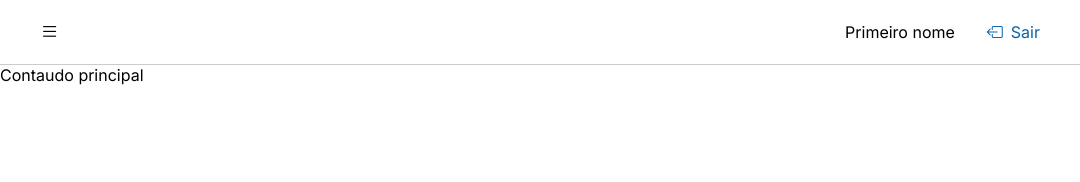
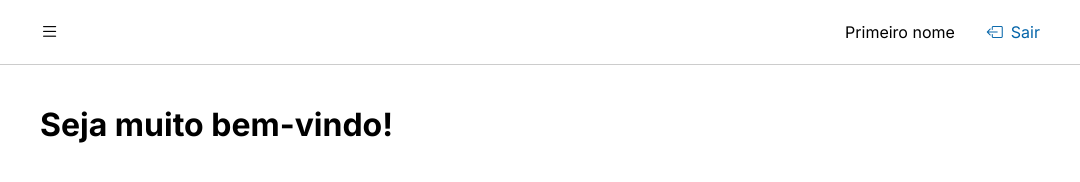
Before and after one commit to Guilherme-Nasciutti/Projeto_Adulao, an Electron app: page page/home.html in a window 1080 px wide. Both pictures are taken after a click on the icon 299 px from the left and 32 px from the top of the page. Drawn offline with nearby package versions, Linux system fonts and the light colour scheme.

Commit message:
conteudo principal da pagina inicial

```diff
--- /dev/null
+++ b/assets/css/main.css
@@ -0,0 +1,8 @@
+.container_main {
+    margin-left: 250px;
+    padding: 40px;
+}
+
+.container_full {
+    margin-left: 0px;
+}
--- a/assets/scripts/sidebar.js
+++ b/assets/scripts/sidebar.js
@@ -2,9 +2,11 @@ document.addEventListener("DOMContentLoaded", function () {
     const hamburguer = document.getElementById('expand');
     const sidebar = document.querySelector('.sidebar');
     const toolbar = document.querySelector('.toolbar');
+    const container = document.querySelector('.container_main');
 
     hamburguer.addEventListener("click", function () {
         sidebar.classList.toggle('hide_sidebar');
         toolbar.classList.toggle('toolbar_full');
+        container.classList.toggle('container_full');
     });
 });
--- a/page/home.html
+++ b/page/home.html
@@ -11,6 +11,7 @@
 
   <link rel="stylesheet" href="../assets/css/style.css" />
   <link rel="stylesheet" href="../assets/css/toolbar.css" />
+  <link rel="stylesheet" href="../assets/css/main.css" />
   <link rel="stylesheet" href="../assets/css/sidebar.css" />
 </head>
 
@@ -68,8 +69,8 @@
   </header>
 
   <!-- Main -->
-  <main>
-    Contaudo principal
+  <main class="container_main">
+    <h1>Seja muito bem-vindo!</h1>
   </main>
 
   <script src="../assets/scripts/sidebar.js"></script>
```
